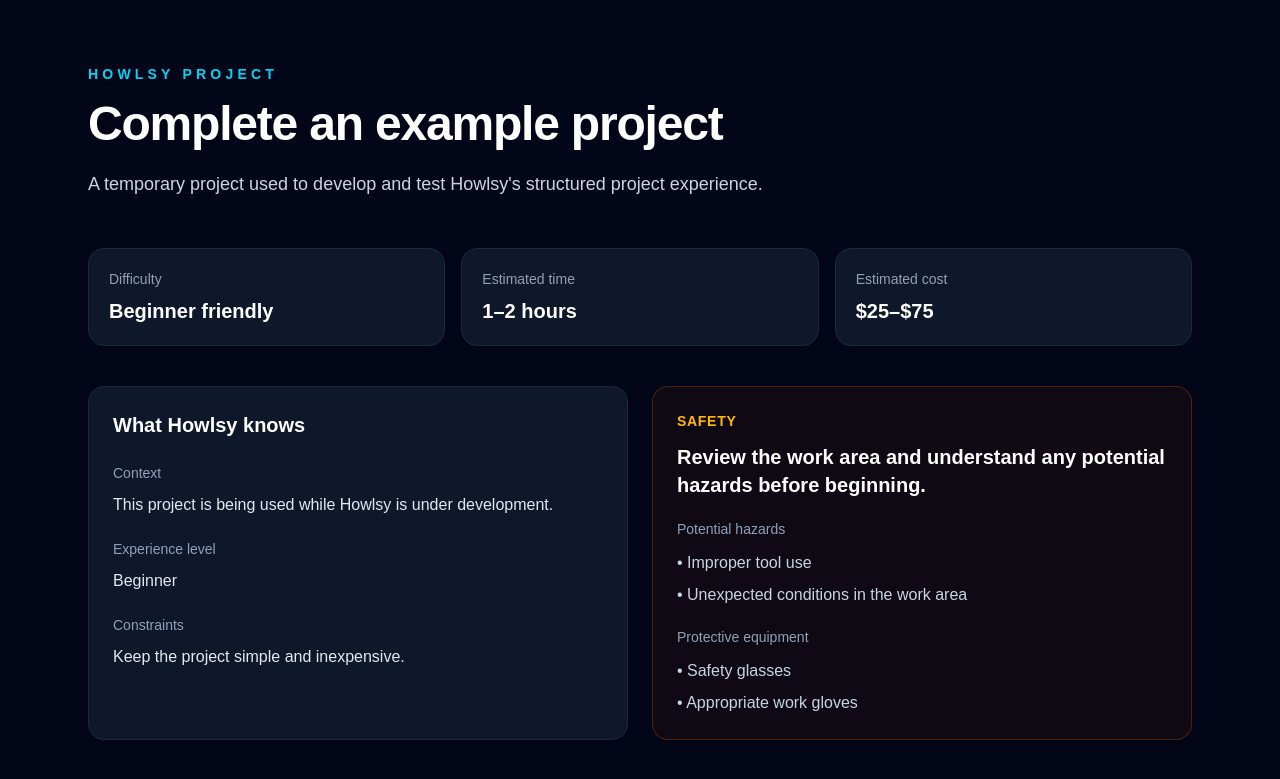
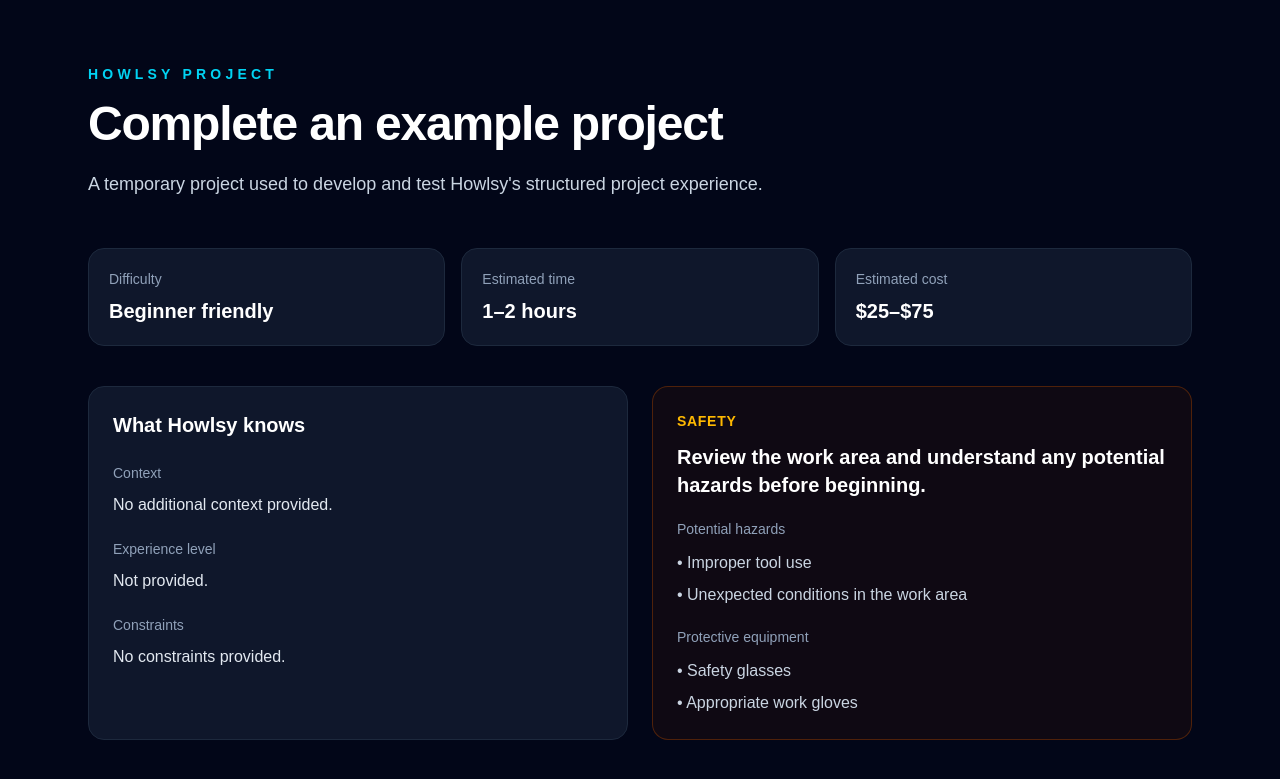
Before and after one commit to Ramon-L-Vazquez/howlsy, a Next.js app: page /project in a window 1280 px wide. Shown: the top 779 px of the page. Built offline with nearby package versions, Linux system fonts and the light colour scheme.

Commit message:
refactor: centralize project creation from intake

```diff
--- a/app/guided/page.tsx
+++ b/app/guided/page.tsx
@@ -2,24 +2,17 @@
 
 import { Suspense, useState } from "react";
 import { useSearchParams } from "next/navigation";
-import { mockProject } from "@/data/mock-project";
+import { createProjectFromIntake } from "@/lib/create-project";
 
 function GuidedContent() {
   const searchParams = useSearchParams();
 
-  const goal = searchParams.get("goal") ?? mockProject.goal;
-  const context = searchParams.get("context") ?? mockProject.context;
-  const experience = searchParams.get("experience") ?? mockProject.experience;
-  const constraints = searchParams.get("constraints") ?? mockProject.constraints;
-
-  const project = {
-    ...mockProject,
-    title: goal,
-    goal,
-    context,
-    experience,
-    constraints,
-  };
+  const project = createProjectFromIntake({
+    goal: searchParams.get("goal") ?? "",
+    context: searchParams.get("context") ?? "",
+    experience: searchParams.get("experience") ?? "",
+    constraints: searchParams.get("constraints") ?? "",
+  });
 
   const [currentStep, setCurrentStep] = useState(0);
   const [isComplete, setIsComplete] = useState(false);
--- a/app/project/page.tsx
+++ b/app/project/page.tsx
@@ -2,25 +2,18 @@
 
 import { Suspense } from "react";
 import { useRouter, useSearchParams } from "next/navigation";
-import { mockProject } from "@/data/mock-project";
+import { createProjectFromIntake } from "@/lib/create-project";
 
 function ProjectContent() {
   const router = useRouter();
   const searchParams = useSearchParams();
 
-  const goal = searchParams.get("goal") ?? mockProject.goal;
-  const context = searchParams.get("context") ?? mockProject.context;
-  const experience = searchParams.get("experience") ?? mockProject.experience;
-  const constraints = searchParams.get("constraints") ?? mockProject.constraints;
-
-  const project = {
-    ...mockProject,
-    title: goal,
-    goal,
-    context,
-    experience,
-    constraints,
-  };
+  const project = createProjectFromIntake({
+    goal: searchParams.get("goal") ?? "",
+    context: searchParams.get("context") ?? "",
+    experience: searchParams.get("experience") ?? "",
+    constraints: searchParams.get("constraints") ?? "",
+  });
 
   function handleStartGuidedMode() {
     const params = new URLSearchParams({
@@ -246,7 +239,7 @@
                   {step.order}
                 </div>
 
-                <div>
+                <div className="flex-1">
                   <h3 className="text-lg font-semibold">{step.title}</h3>
 
                   <p className="mt-2 leading-7 text-slate-300">
--- /dev/null
+++ b/lib/create-project.ts
@@ -0,0 +1,32 @@
+import { mockProject } from "@/data/mock-project";
+import type { HowlsyProject } from "@/types/project";
+
+export type ProjectIntake = {
+  goal: string;
+  context: string;
+  experience: string;
+  constraints: string;
+};
+
+/**
+ * Creates a temporary Howlsy project from the user's intake information.
+ *
+ * This function provides a single boundary between raw intake data and the
+ * structured HowlsyProject model. The mock project supplies placeholder
+ * planning data until AI-generated projects are introduced.
+ */
+export function createProjectFromIntake(
+  intake: ProjectIntake
+): HowlsyProject {
+  const goal = intake.goal.trim() || mockProject.goal;
+
+  return {
+    ...mockProject,
+    title: goal,
+    goal,
+    context: intake.context.trim(),
+    experience: intake.experience.trim(),
+    constraints: intake.constraints.trim(),
+    updatedAt: new Date().toISOString(),
+  };
+}
```
